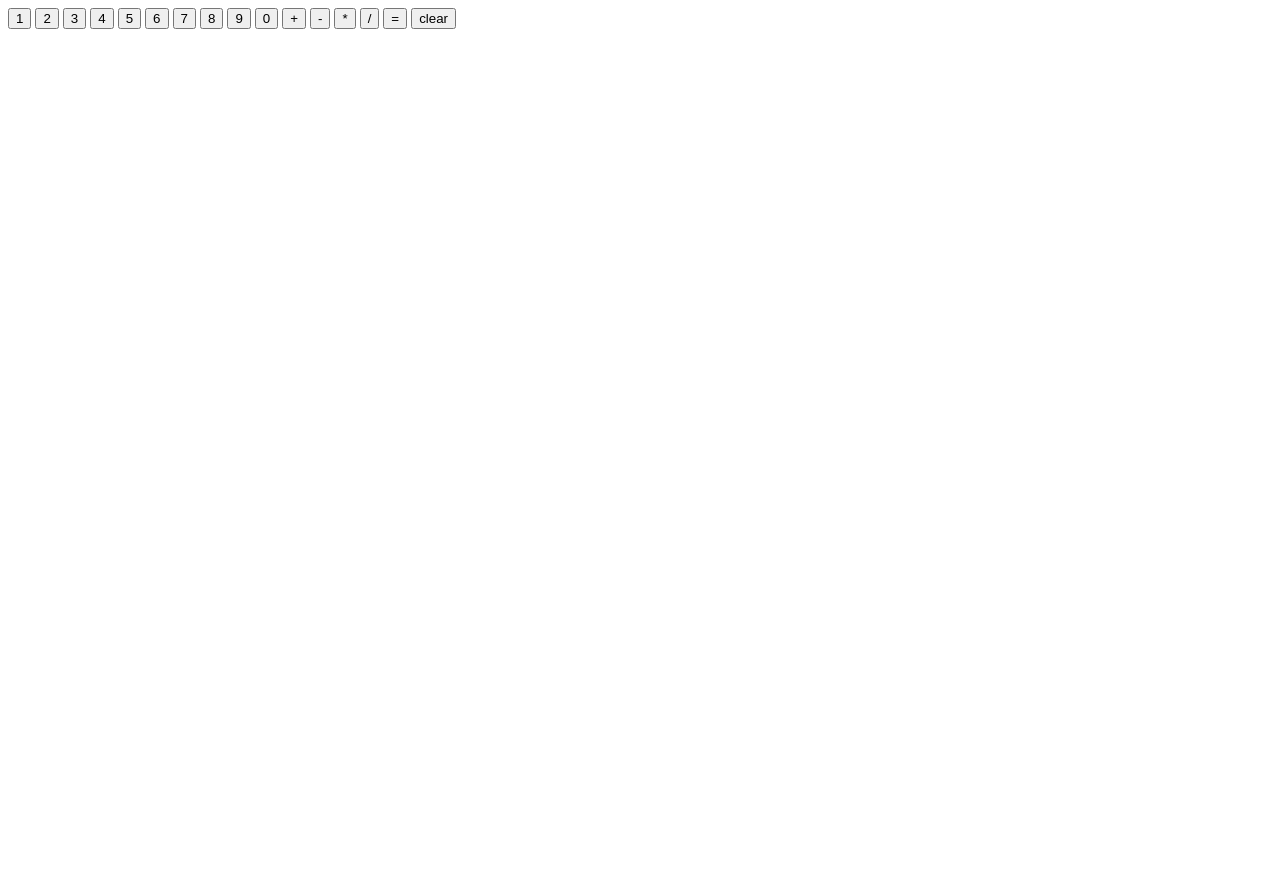
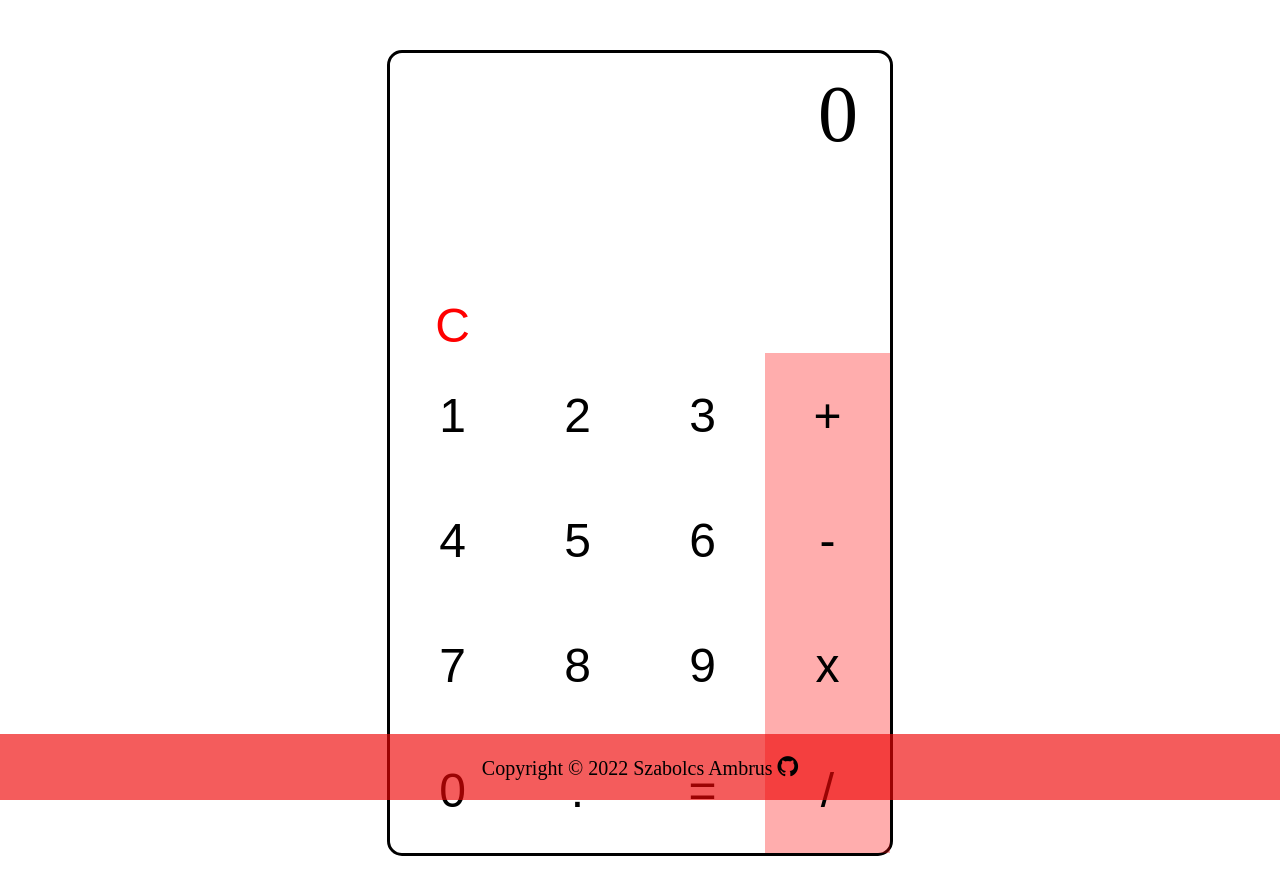
Before and after one commit to Soobey/Calculator, a plain HTML site: page index.html in a window 1280 px wide. Before the commit the page ends 800 px from the top, so only its background shows below. Drawn offline with Linux system fonts and the light colour scheme.

Commit message:
make it beautiful

```diff
--- a/index.html
+++ b/index.html
@@ -3,12 +3,22 @@
 <head>
     <script src="/script.js" defer></script>
     <link rel="stylesheet" href="/style.css">
+    <link rel='stylesheet' href='https://cdnjs.cloudflare.com/ajax/libs/font-awesome/4.7.0/css/font-awesome.min.css'>
     <meta charset="UTF-8">
     <meta http-equiv="X-UA-Compatible" content="IE=edge">
     <meta name="viewport" content="width=device-width, initial-scale=1.0">
     <title>Calculator</title>
 </head>
 <body>
+    <div class="calculator">
+        <div id="display">0</div>
+
+        <div class="keyboard">
+
+            <button onclick="clean()">C</button>
+
+            <div class="one">
+                <div class="numbers">
                     <button onclick="setNum('1')">1</button>
                     <button onclick="setNum('2')">2</button>
                     <button onclick="setNum('3')">3</button>
@@ -19,13 +29,37 @@
                     <button onclick="setNum('8')">8</button>
                     <button onclick="setNum('9')">9</button>
                     <button onclick="setNum('0')">0</button>
+                    <button onclick="">.</button>
+                    <button onclick="equals()">=</button>
+                </div>
+
+                <div class="operators">
                     <button onclick="setOp('+')">+</button>
                     <button onclick="setOp('-')">-</button>
-    <button onclick="setOp('*')">*</button>
+                    <button onclick="setOp('x')">x</button>
                     <button onclick="setOp('/')">/</button>
-    <button onclick="equals()">=</button>
-    <button onclick="clean()">clear</button>
-    <div id="display"></div>
-    <div id="result"></div>
+                </div>
+            </div>
+
+
+
+        </div>
+    </div>
+
+    <footer class="footer">
+        <p>
+            Copyright
+            &copy;
+            <span id="copyright">
+                <script>document.getElementById('copyright').appendChild(document.createTextNode(new Date().getFullYear()))</script>
+            </span>
+            Szabolcs Ambrus
+
+            <a href="https://github.com/Soobey" target="_blank">
+                <i class='fa fa-github' style="font-size: 24px; color: black;"></i>
+            </a>
+        </p>
+    </footer>
+
 </body>
 </html>
--- a/script.js
+++ b/script.js
@@ -23,7 +23,7 @@ function operate(op, num1, num2) {
     else if (op === '-'){
         return subtract(+num1, +num2);
     }
-    else if (op === '*'){
+    else if (op === 'x'){
         return multiply(+num1, +num2);
     }
     else if (op === '/'){
@@ -83,7 +83,6 @@ function setOp(op) {
     }
 
     else if (firstNum.length === 0) {
-        alert('first the first Number please!!');
     }
     else {
         operator = op;
@@ -108,7 +107,6 @@ const content = document.querySelector('#display');
 //shows the result
 function equals() {
     if (secondNum.length === 0) {
-        alert("No second number");
     }
     else if (secondNum === '0' && operator === '/') {
         alert('Don\'t divide by 0!');
@@ -117,7 +115,7 @@ function equals() {
     }
     else {
         result = operate(operator, firstNum, secondNum).round(3);
-        content.textContent = `${firstNum} ${operator} ${secondNum} = ${result}`;
+        content.textContent = `${firstNum} ${operator} ${secondNum} \n \n= ${result}`;
 
         firstNum = "";
         secondNum = "";
--- a/style.css
+++ b/style.css
@@ -0,0 +1,80 @@
+body {
+    display: flex;
+    justify-content: center;
+    align-items: center;
+    margin: 50px;
+}
+
+.calculator {
+    border: solid;
+    border-radius: 15px;
+    width: 500px;
+    height: 800px;
+}
+
+#display {
+    text-align: right;
+    padding: 16px 32px 29px;
+    font-size: 80px;
+    width: 436px;
+    height: 200px;
+}
+
+.keyboard {
+    height: 562px;
+    width: 500px;
+}
+
+button {
+    font-size: 48px;
+    background-color: white;
+    /*border: solid rgb(94, 94, 94) 1px; */
+    border: white;
+    width: 125px;
+    padding: 0;
+    margin: 0;
+    border-radius: 15px;
+}
+
+.one button {
+    height: 125px;
+}
+
+.one {
+    display: flex;
+    flex-direction: row;
+    height: 500px;
+}
+
+.numbers {
+    display: flex;
+    flex-wrap: wrap;
+    width: 375px;
+}
+
+.operators {
+    width: 125px;
+}
+
+.operators button {
+    background-color: rgba(255, 0, 0, 0.322);
+    border-radius: 0px;
+    padding: 3px;
+}
+
+.keyboard > button {
+    color: red;
+}
+.footer {
+    background-color: rgba(238, 5, 5, 0.651);
+    position: absolute;
+    bottom: 0;
+    left: 0;
+    display: flex;
+    align-items: center;
+    justify-content: center;
+    gap: 10px;
+    width: 100%;
+    font-size: 20px;
+    margin-top: 0;
+}
```
Lines whose indentation alone changed are shown as unchanged.
